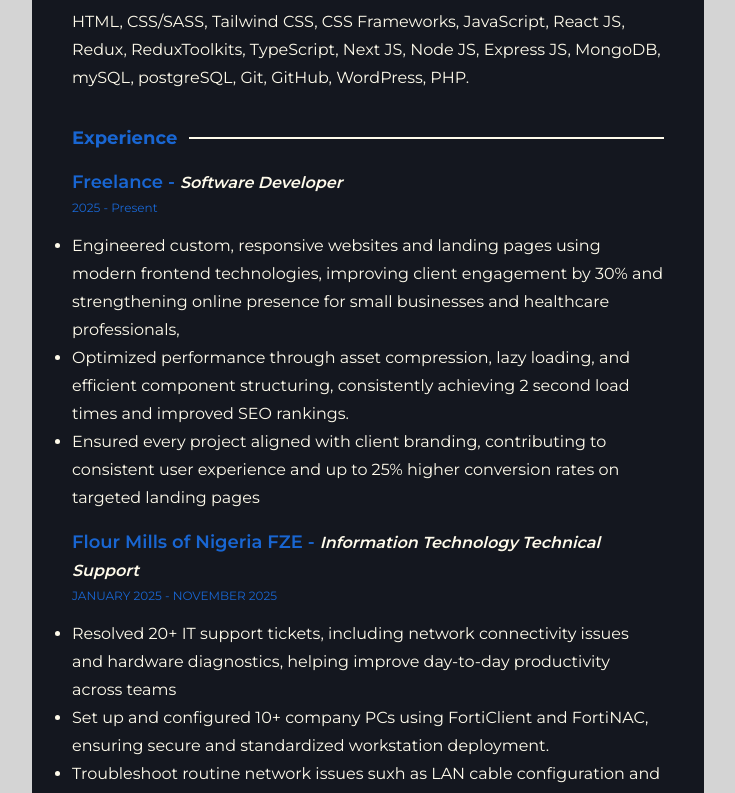
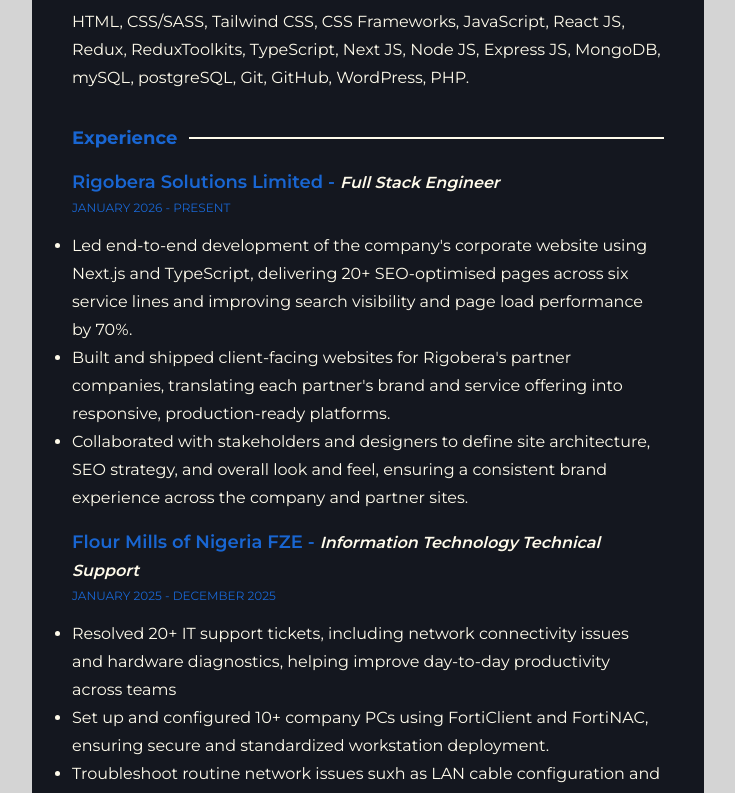
Before and after one commit to senatorash/my-portfolio-next, a Next.js app: page / in a window 1280 px wide. Shown: the part 2000-2793 px from the top of the page, without its empty margins (272-1007 px from the left). Built offline with nearby package versions, Linux system fonts and the light colour scheme.

Commit message:
update to resume

```diff
--- a/components/Project.tsx
+++ b/components/Project.tsx
@@ -6,7 +6,7 @@
 const Project = () => {
   return (
     <section
-      className="py-16 px-20 md:px-16 space-y-14 my-24 dark:bg-[#222632]/50 bg-[#f0f0f0]/23 rounded-lg"
+      className="py-16 px-15 md:px-16 space-y-14 my-24 dark:bg-[#222632]/50 bg-[#f0f0f0]/23 rounded-lg"
       id="project"
     >
       <h2 className="text-center text-4xl font-bold dark:[text-shadow:2px_2px_4px_#1966D2] [text-shadow:2px_2px_4px_#000000] mb-10 text-[#023E8A] dark:text-amber-50 uppercase">
--- a/components/Resume/Resume.tsx
+++ b/components/Resume/Resume.tsx
@@ -102,7 +102,7 @@
 
         <div className="">
           <Link
-            href="https://drive.google.com/uc?export=download&id=1JORrAEfWJFxgUc7HvBXeOcjSZFm5nf7a"
+            href="https://drive.google.com/uc?export=download&id=1HG0zT8eqMVHsaP2i5HMf39SE6tP2yV_J"
             target="__blank"
             rel="noopener noreferrer"
             download="Ashimi_Seide_Resume.pdf"
--- a/components/Resume/ResumeData.tsx
+++ b/components/Resume/ResumeData.tsx
@@ -1,13 +1,13 @@
 export const experienceData = [
   {
     id: 1,
-    company: "Freelance",
-    role: "Software Developer",
-    duration: "2025 - Present",
+    company: "Rigobera Solutions Limited",
+    role: "Full Stack Engineer",
+    duration: "JANUARY 2026 - PRESENT",
     responsibilities: [
-      "Engineered custom, responsive websites and landing pages using modern frontend technologies, improving client engagement by 30% and strengthening online presence for small businesses and healthcare professionals,",
-      "Optimized performance through asset compression, lazy loading, and efficient component structuring, consistently achieving 2 second load times and improved SEO rankings.",
-      "Ensured every project aligned with client branding, contributing to consistent user experience and up to 25% higher conversion rates on targeted landing pages",
+      "Led end-to-end development of the company's corporate website using Next.js and TypeScript, delivering 20+ SEO-optimised pages across six service lines and improving search visibility and page load performance by 70%.",
+      "Built and shipped client-facing websites for Rigobera's partner companies, translating each partner's brand and service offering into responsive, production-ready platforms.",
+      "Collaborated with stakeholders and designers to define site architecture, SEO strategy, and overall look and feel, ensuring a consistent brand experience across the company and partner sites.",
     ],
   },
 
@@ -15,7 +15,7 @@
     id: 2,
     company: "Flour Mills of Nigeria FZE",
     role: "Information Technology Technical Support",
-    duration: "JANUARY 2025 - NOVEMBER 2025",
+    duration: "JANUARY 2025 - DECEMBER 2025",
     responsibilities: [
       "Resolved 20+ IT support tickets, including network connectivity issues and hardware diagnostics, helping improve day-to-day productivity across teams",
       "Set up and configured 10+ company PCs using FortiClient and FortiNAC, ensuring secure and standardized workstation deployment.",
@@ -47,6 +47,23 @@
 
 const Interests = [{}];
 export const projects = [
+  {
+    id: 9,
+    name: "Rigobera Solutions Limited",
+    stack: "Next.js Sanity CMS",
+    description: "A web Application platform for rigobera solutions limited.",
+    link: "https://ashimi.vercel.app/",
+    code: "https://github.com/senatorash/ashimi",
+  },
+  {
+    id: 8,
+    name: "Profitech Nigeria Limited",
+    stack: "Next.js, Tailwind CSS",
+    description:
+      "A website for an engineering company showcasing their services and portfolio.",
+    link: "https://profitech.vercel.app/",
+    code: "",
+  },
   {
     id: 7,
     name: "EMR",
```
Also changed, not shown: components/Hero.tsx (+3 -3 lines).
